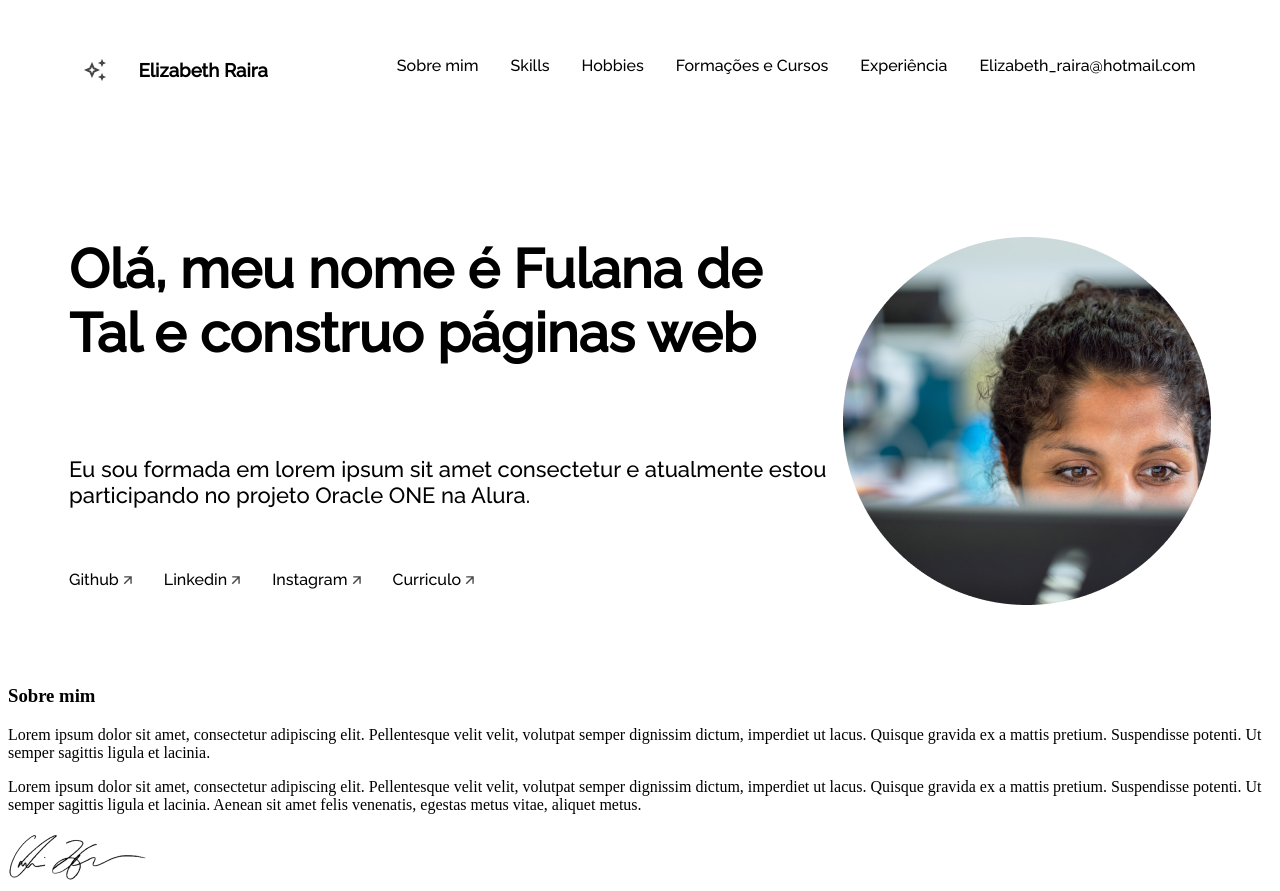
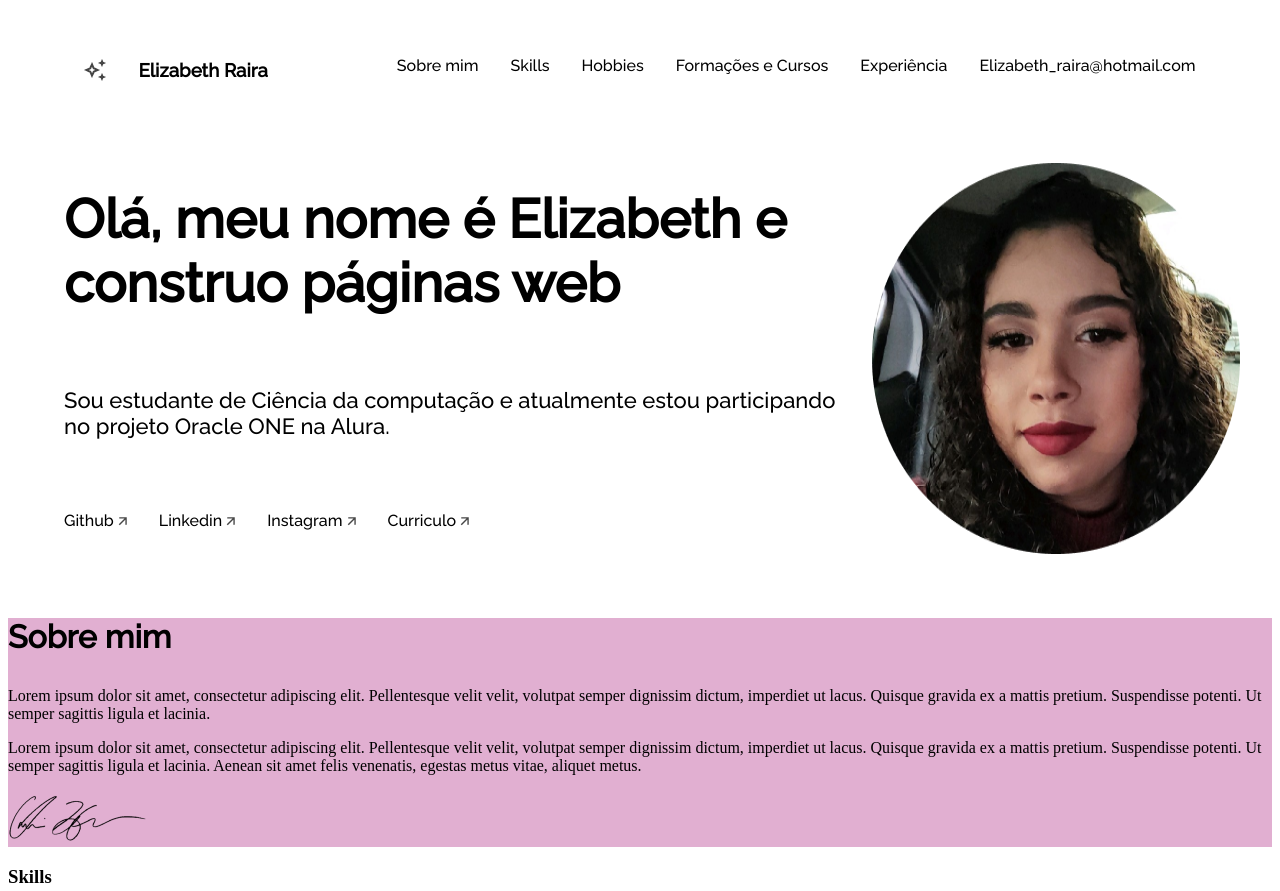
Before and after one commit to LizzyER/challenge-one-portfolio, a plain HTML site: page index.html in a window 1280 px wide. Shown: the top 891 px of the page. Drawn offline with Linux system fonts and the light colour scheme.

Commit message:
versão 2.2

```diff
--- a/index.html
+++ b/index.html
@@ -40,10 +40,10 @@
 <!-- Sessão de Header/Title/Hero -->
     <section class="title">
         <div class="title__div">
-            <img class="title__profile" src="assets\profile.png">
+            <img class="title__profile" src="/unsplash_anAAZ0nrqBY.png">
             <div class="title__container" id="#sobremim">
-                <h2 class="title__bio">Olá, meu nome é Fulana de Tal e construo páginas web</h2>
-                <h3 class="title__subsection">Eu sou formada em lorem ipsum sit amet consectetur e atualmente estou participando no projeto Oracle ONE na Alura.</h3>
+                <h2 class="title__bio">Olá, meu nome é Elizabeth e construo páginas web</h2>
+                <h3 class="title__subsection">Sou estudante de Ciência da computação e atualmente estou participando no projeto Oracle ONE na Alura.</h3>
                 <ul class="title__network">
                     <!-- Ponha os links de suas redes sociais favoritas -->
                     <li class="title__network__item"><a href="">Github <img src="assets\arrow.png"> </a></li>
--- a/style.css
+++ b/style.css
@@ -8,7 +8,7 @@ coloque nas sessões indicadas*/
    --cor-de-fundo: #F5F5F5;
    --cor-de-link: #000;
    --cor-fundo-seundario: #E1AFD1;
-   --cor-botao: #AD88C6
+   --cor-botao: #AD88C6;
 
    /* cor dos icones skils e hobbie #7469B6   */
 }
@@ -78,14 +78,14 @@ section.menu{
 /* Sessão Title */
 
 section.title{
-    padding: 61px;
+    padding: 32px;
     display:flex;
 
 }
 
 div.title__div{
     display:flex;
-    align-items: self-end;
+    /*align-items:self-end;*/
     justify-content: space-around;
     flex-direction: row-reverse;
     gap:17;
@@ -96,14 +96,18 @@ div.title__container{
     flex-direction: column;
     gap: 24px;
 
+
 }
 .title__bio{
+    margin: 24px;
     font-family:"Raleway",sans-serif;
     font-size: 54px;
     font-weight: 700;
     font-style: normal;
+
 }
 .title__subsection{
+    margin: 24px;
     font-family:"Raleway",sans-serif;
     font-size: 22px;
     font-weight: 400;
@@ -111,6 +115,7 @@ div.title__container{
 }
 
 .title__network{
+    margin: 24px;
     padding: 0;
     display: flex;
     flex-direction: row;
@@ -123,7 +128,15 @@ div.title__container{
 /*Sessão About*/
 
 section.about{
+    background-color: var(--cor-fundo-seundario);
 
+}
+
+h3.about__title{
+    font-family:"Raleway",sans-serif;
+    font-size: 32px;
+    font-weight: 700;
+    font-style:normal;
 }
 
 /*Sessão Hobbies*/
```
Also changed, not shown: unsplash_anAAZ0nrqBY.png (added).
